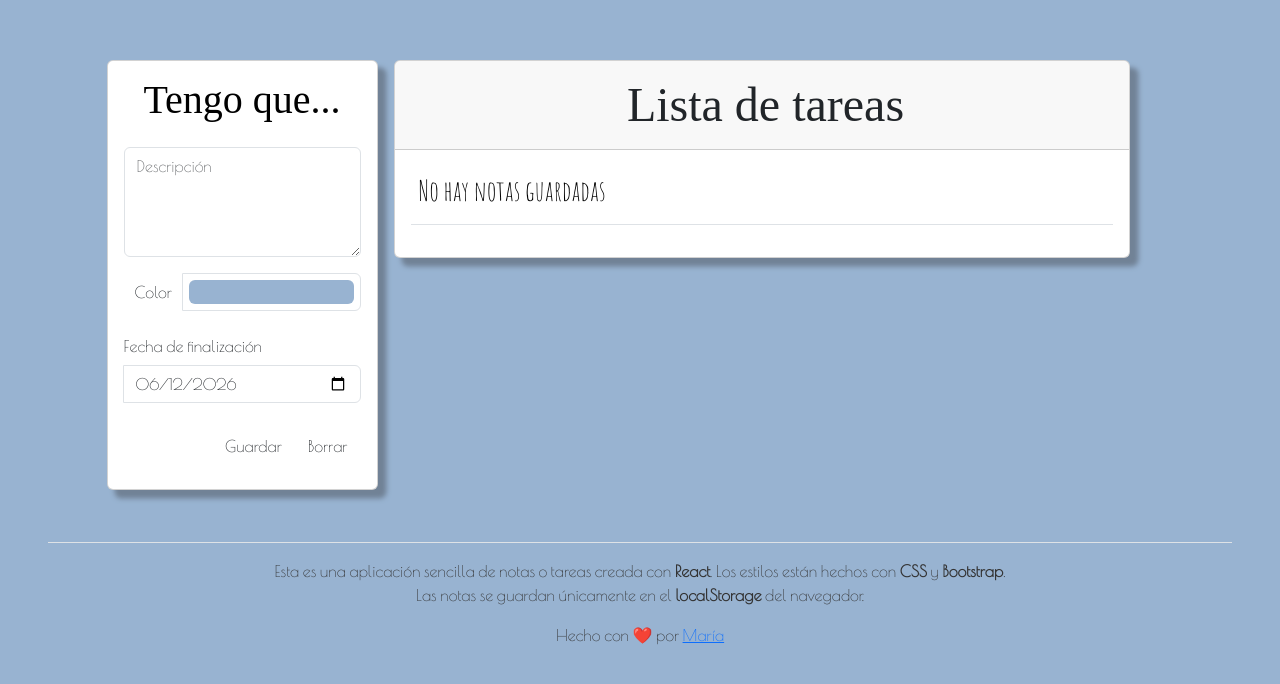
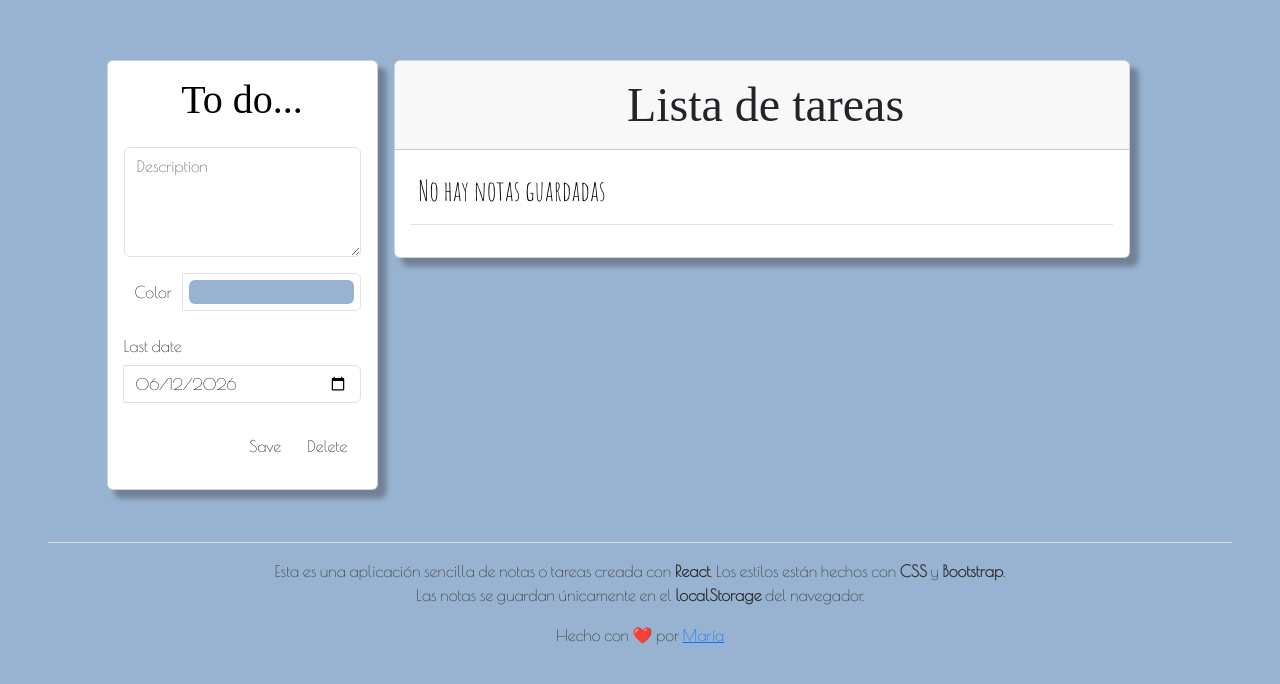
Before and after one commit to marialgoliva/crudReactLocal, a React (Vite) app: page / in a window 1280 px wide. Shown: the top 684 px of the page. Built offline with nearby package versions, Linux system fonts and the light colour scheme; a web font is replaced by a local one.

Commit message:
Translate form labels and default title to English

```diff
--- a/src/components/Formulario.jsx
+++ b/src/components/Formulario.jsx
@@ -2,7 +2,7 @@ import { useEffect, useState } from "react"
 import Error from "./Error"
 
 const Formulario = ({setNotas, notas, nota, setNota}) => {
-    const [titulo, setTitulo] = useState('Tengo que...')
+    const [titulo, setTitulo] = useState('To do...')
     const [descripcion, setDescripcion] = useState('')
     const [color, setColor] = useState("#98b3d1")
     const [fecha, setFecha] = useState(new Date().toISOString().split('T')[0])
@@ -41,7 +41,7 @@ const Formulario = ({setNotas, notas, nota, setNota}) => {
     }
 
     const limpiarCampos = () => {
-        setTitulo('Tengo que...')
+        setTitulo('To do...')
         setDescripcion('')
         setColor("#98b3d1")
         setFecha(new Date().toISOString().split('T')[0])
@@ -65,25 +65,25 @@ const Formulario = ({setNotas, notas, nota, setNota}) => {
                 <div className="card pt-2">
                     <input type="text" value={titulo} onChange={(e) => setTitulo(e.target.value)} className="tituloEditable" autoFocus/>
                     {
-                        error && <Error mensaje='La descripción es obligatoria.'/>
+                        error && <Error mensaje='Description is required'/>
                     }
                     <div className="card-body">
                         <div className="input-group mb-3">
-                            <textarea type="text" className="form-control" value={descripcion} onChange={(e)=>setDescripcion(e.target.value)} placeholder="Descripción" rows="4"/>
+                            <textarea type="text" className="form-control" value={descripcion} onChange={(e)=>setDescripcion(e.target.value)} placeholder="Description" rows="4"/>
                         </div>
                         <div className="input-group mb-3 d-flex justify-content-around">
                             <label htmlFor="colorInput" className="col-form-label fs-6 w-25">Color</label>
                             <input type="color" className="form-control form-control-color" id="colorInput" value={color} onChange={(e)=>setColor(e.target.value)} />
                         </div>
                         <div className="input-group mb-3 d-flex">
-                        <label htmlFor="colorInput" className="col-form-label fs-6 w-100 text-start">Fecha de finalización</label>
+                        <label htmlFor="colorInput" className="col-form-label fs-6 w-100 text-start">Last date</label>
                             <input type="date" className="form-control" value={fecha} onChange={(e)=>setFecha(e.target.value)}/>
                         </div>
 
                         <div className="d-flex justify-content-end ">
                             <button type="submit" className="btn" >{
-                        nota.id ? 'Editar' : 'Guardar'}</button>
-                            <button onClick={limpiarCampos} type="button" className="btn my-2">Borrar</button>
+                        nota.id ? 'Edit' : 'Save'}</button>
+                            <button onClick={limpiarCampos} type="button" className="btn my-2">Delete</button>
                         </div>
                     </div>
                 </div>
```
